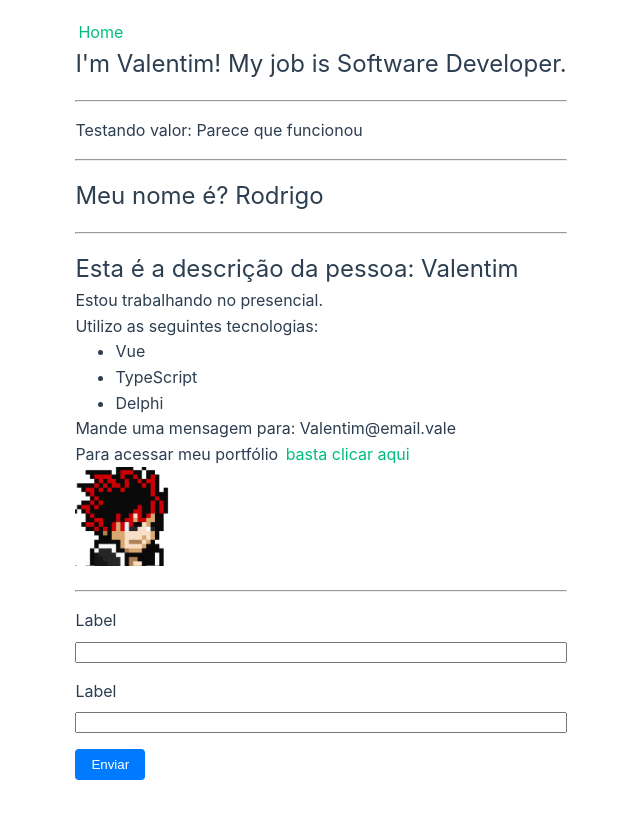
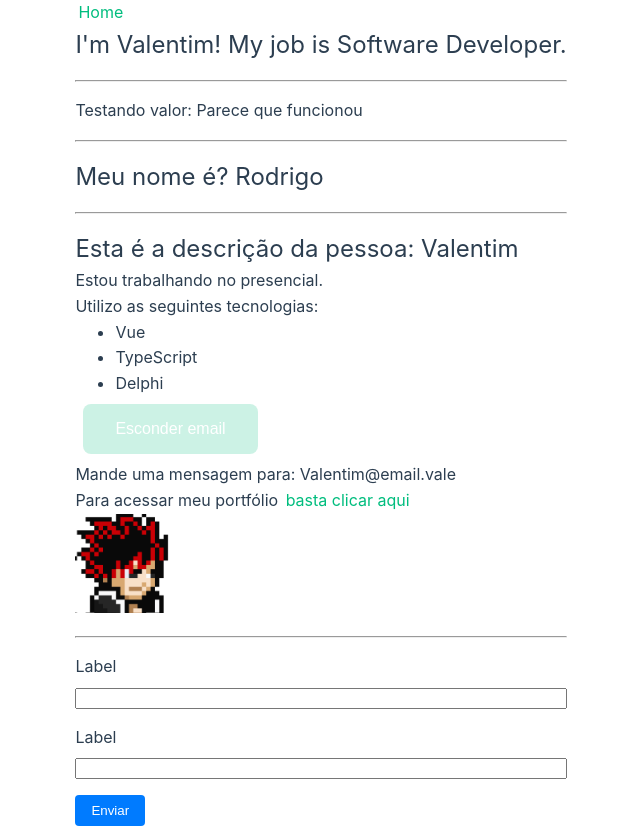
Before and after one commit to Valentim-Gab/Vue-3-course_Matheus-Battisti-Hora-de-Codar, a Vue app in the folder 2-vue-project/: page / in a window 1280 px wide. Shown: the whole page, without its empty margins (319-959 px from the left). Before the commit the page ends 800 px from the top, so only its background shows below. Built offline with nearby package versions, Linux system fonts and the light colour scheme.

Commit message:
Curso de Vue 3: #11 - Métodos

```diff
--- a/2-vue-project/src/components/InfoPessoa.vue
+++ b/2-vue-project/src/components/InfoPessoa.vue
@@ -1,11 +1,16 @@
 <script setup lang="ts">
-import { ref } from 'vue'
+import { computed, ref } from 'vue'
 import PictureComponent from './PictureComponent.vue'
 
 const isWorking = ref(true)
-const showEmail = ref(true)
+const isShowingEmail = ref(true)
 const email = 'Valentim@email.vale'
 const myLink = 'https://google.com'
+const btnText = computed(() => (isShowingEmail.value ? 'Esconder email' : 'Mostrar email'))
+
+function showEmail() {
+  isShowingEmail.value = !isShowingEmail.value
+}
 </script>
 
 <template>
@@ -18,10 +23,30 @@ const myLink = 'https://google.com'
       <li>TypeScript</li>
       <li>Delphi</li>
     </ul>
-    <p v-show="showEmail">Mande uma mensagem para: {{ email }}</p>
+    <div>
+      <button @click="showEmail">{{ btnText }}</button>
+    </div>
+    <p v-show="isShowingEmail">Mande uma mensagem para: {{ email }}</p>
     <p>Para acessar meu portfólio <a v-bind:href="myLink">basta clicar aqui</a></p>
     <PictureComponent />
   </div>
 </template>
 
-<style scoped lang="scss"></style>
+<style scoped lang="scss">
+button {
+  background-color: hsla(160, 100%, 37%, 0.2);
+  border: none;
+  border-radius: 0.5rem;
+  color: white;
+  padding: 1rem 2rem;
+  text-align: center;
+  font-size: 16px;
+  margin: 0.5rem;
+  cursor: pointer;
+  transition: background-color 0.2s;
+
+  &:hover {
+    background-color: hsla(160, 100%, 37%, 0.4);
+  }
+}
+</style>
--- a/2-vue-project/src/components/LifeCycle.vue
+++ b/2-vue-project/src/components/LifeCycle.vue
@@ -3,17 +3,26 @@ import { onBeforeMount, onMounted, ref } from 'vue'
 
 const name = ref('Ainda não definido')
 
+function printLifeCycle() {
+  console.log('Executou!')
+}
+
+printLifeCycle() // onCreated
+
 onBeforeMount(() => {
   setTimeout(() => {
     name.value = 'Valentim'
+
+    printLifeCycle()
   }, 1000)
 }),
+  onMounted(() => {
+    setTimeout(() => {
+      name.value = 'Rodrigo'
 
-onMounted(() => {
-  setTimeout(() => {
-    name.value = 'Rodrigo'
-  }, 2000)
-})
+      printLifeCycle()
+    }, 2000)
+  })
 </script>
 
 <template>
```
